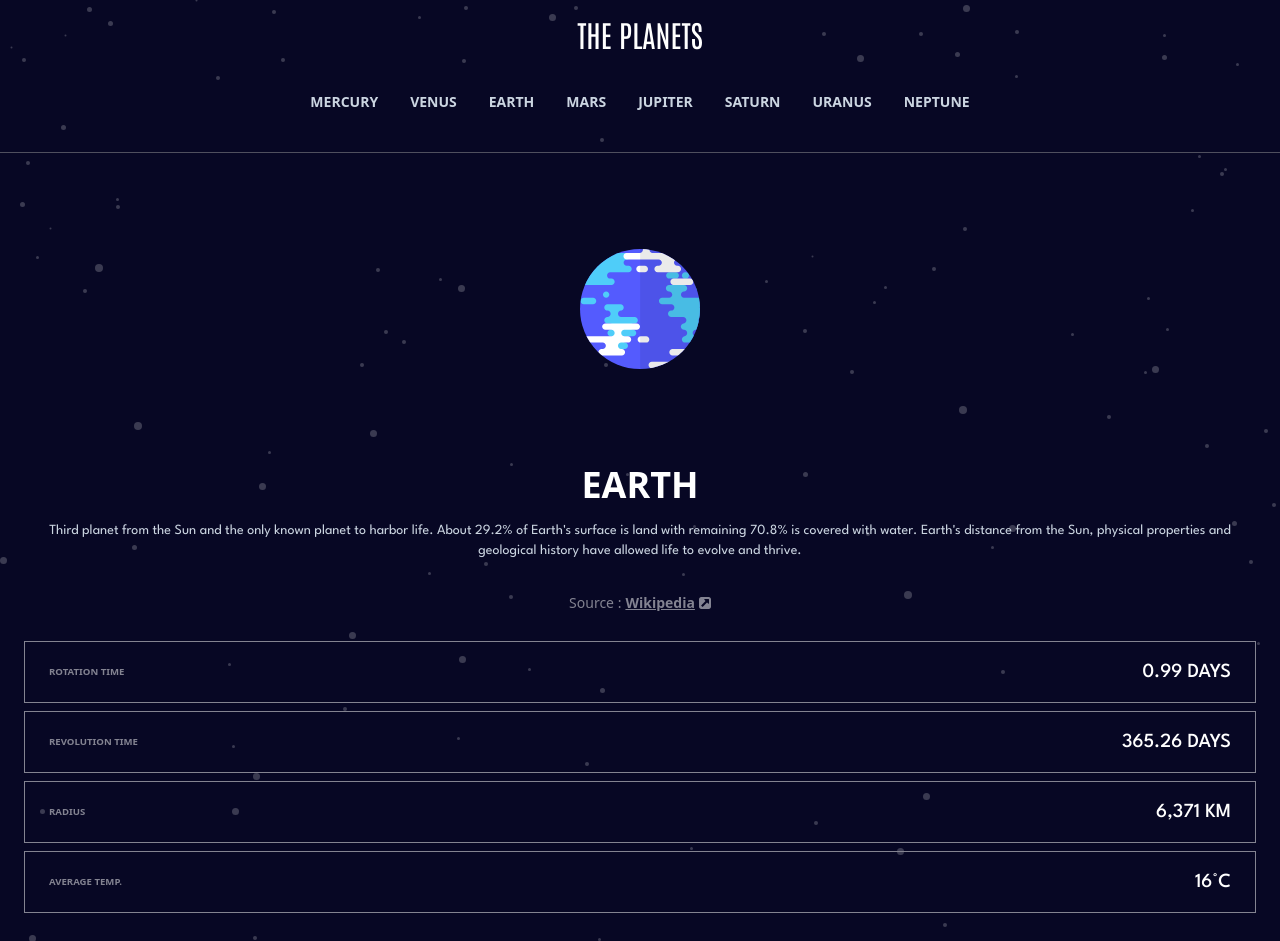
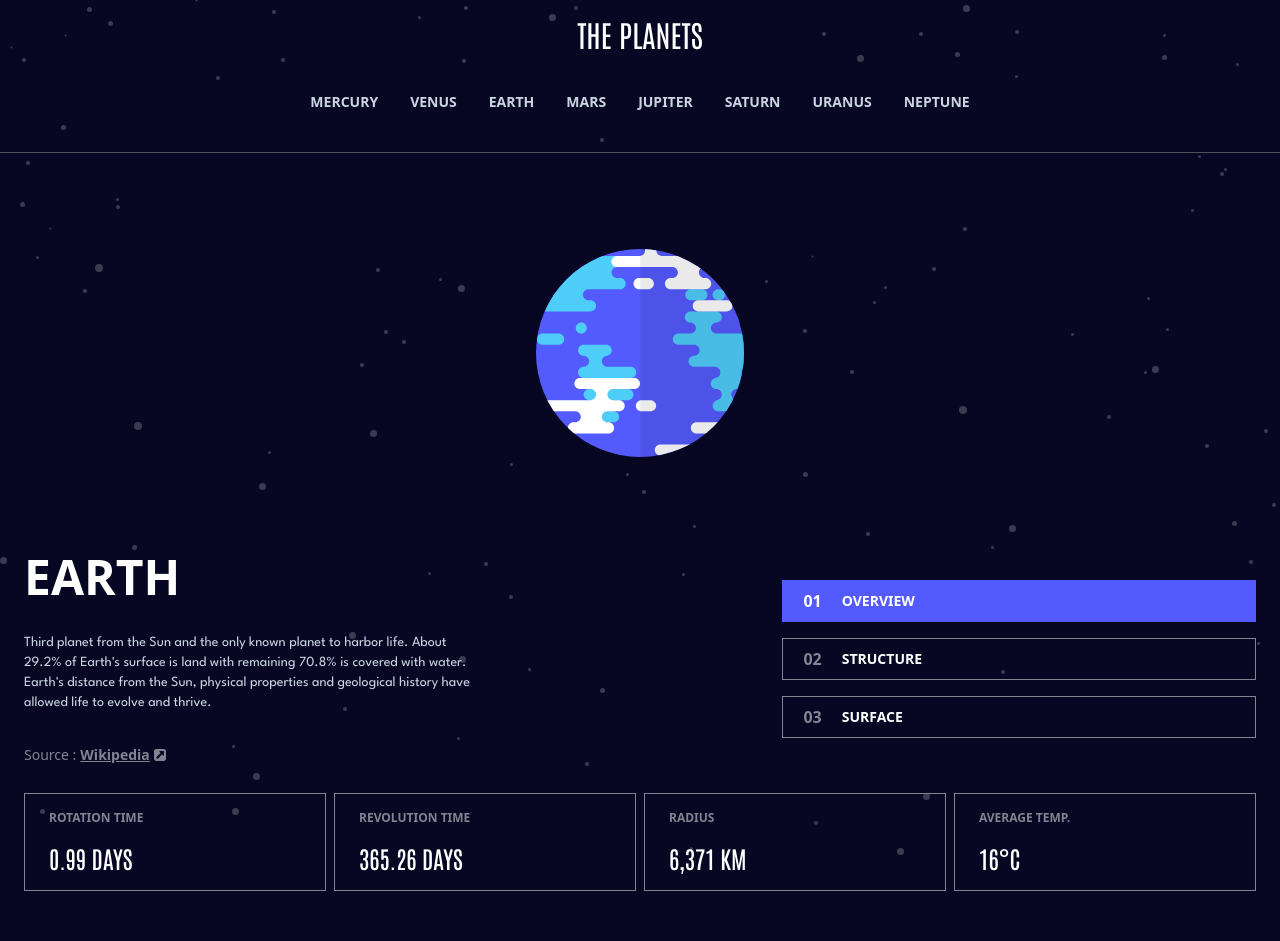
Before and after one commit to moutafatin1/planets-fact, a Next.js app: page /planet/earth in a window 1280 px wide. After the commit the page ends 919 px from the top, so only its background shows below. Built offline with nearby package versions, Linux system fonts and the light colour scheme.

Commit message:
tablet version

```diff
--- /dev/null
+++ b/src/components/planet/DesktopTabs.tsx
@@ -0,0 +1,53 @@
+import Link from "next/link";
+import { useRouter } from "next/router";
+import { fn } from "../../utils";
+import { tabs } from "./tabs";
+
+type DesktopTabsProps = {
+  planetName: string;
+};
+
+const bgColors = {
+  mercury: "bg-mercury",
+  venus: "bg-venus",
+  earth: "bg-earth",
+  mars: "bg-mars",
+  jupiter: "bg-jupiter",
+  saturn: "bg-saturn",
+  uranus: "bg-uranus",
+  neptune: "bg-neptune",
+};
+
+export const DesktopTabs = ({ planetName }: DesktopTabsProps) => {
+  const router = useRouter();
+  const { tab: tabParams = "overview" } = router.query;
+  const bgColor = bgColors[planetName.toLowerCase() as keyof typeof bgColors];
+
+  return (
+    <nav className="hidden min-w-[18rem] flex-[2] flex-col gap-4 md:flex">
+      {tabs.map((tab, index) => (
+        <Link
+          key={tab.name}
+          href={`/planet/${planetName.toLowerCase()}/?tab=${
+            tab.key ? tab.key : tab.name
+          }`}
+          className={fn(
+            "flex items-center gap-5 border border-silver px-5 py-2 font-bold",
+            tabParams === (tab.key ? tab.key : tab.name) &&
+              `border-opacity-0 ${bgColor}`
+          )}
+        >
+          <span
+            className={fn(
+              "text-silver",
+              tabParams === (tab.key ? tab.key : tab.name) && "text-white"
+            )}
+          >
+            0{index + 1}
+          </span>
+          <span className="text-sm uppercase text-white">{tab.name}</span>
+        </Link>
+      ))}
+    </nav>
+  );
+};
--- a/src/components/planet/MobileTabs.tsx
+++ b/src/components/planet/MobileTabs.tsx
@@ -2,19 +2,9 @@ import Link from "next/link";
 import { useRouter } from "next/router";
 import { spartan } from "../../pages";
 import { fn } from "../../utils";
+import { tabs } from "./tabs";
 
-const tabs = [
-  {
-    name: "overview",
-  },
-  {
-    name: "structure",
-  },
-  {
-    name: "surface",
-    key: "geology",
-  },
-];
+
 
 type MobileTabsProps = {
   planetName: string;
--- /dev/null
+++ b/src/components/planet/tabs.ts
@@ -0,0 +1,12 @@
+export const tabs = [
+  {
+    name: "overview",
+  },
+  {
+    name: "structure",
+  },
+  {
+    name: "surface",
+    key: "geology",
+  },
+];
--- a/src/pages/planet/[planetName].tsx
+++ b/src/pages/planet/[planetName].tsx
@@ -3,10 +3,11 @@ import Image from "next/image";
 import Link from "next/link";
 import { useRouter } from "next/router";
 import type { ParsedUrlQuery } from "querystring";
-import { spartan } from "..";
+import { antonio, spartan } from "..";
 import { PlanetsData } from "../../../data";
 import { Header } from "../../components/Header";
 import { IconSource } from "../../components/icons";
+import { DesktopTabs } from "../../components/planet/DesktopTabs";
 import { MobileTabs } from "../../components/planet/MobileTabs";
 import { fn } from "../../utils";
 
@@ -52,21 +53,28 @@ const PlantDetailsPage = ({
       <Header />
       <MobileTabs planetName={planet.name} />
       <main>
+        <figure className="relative mx-auto my-24 h-32 w-32 md:h-52 md:w-52">
           <Image
             src={imageSrc}
             alt={planet.name}
-          width={120}
-          height={120}
-          className="mx-auto my-24"
+            fill
+            className="absolute mx-auto"
           />
-        <div className="px-6 text-center">
-          <h2 className="text-4xl font-bold uppercase text-white">
+        </figure>
+        <div className="px-6 text-center md:flex md:items-center md:gap-12 md:text-left">
+          <div className="flex-[3]">
+            <h2 className="text-4xl font-bold uppercase text-white md:text-5xl">
               {planet.name}
             </h2>
-          <p className={fn("mt-4 text-sm text-slate-300", spartan.className)}>
+            <p
+              className={fn(
+                "mt-4 text-sm text-slate-300 md:mt-8 md:max-w-md",
+                spartan.className
+              )}
+            >
               {currentTabPlanet.content}
             </p>
-          <span className="mt-8 flex items-center justify-center text-sm capitalize text-silver">
+            <span className="mt-8 flex items-center justify-center text-sm capitalize text-silver md:justify-start">
               source :{" "}
               <Link
                 href={currentTabPlanet.source}
@@ -76,19 +84,22 @@ const PlantDetailsPage = ({
                 wikipedia <IconSource />
               </Link>
             </span>
-          <ul className="my-7 flex flex-col gap-2">
+          </div>
+          <DesktopTabs planetName={planet.name} />
+        </div>
+        <ul className="my-7 flex flex-col gap-2 px-6 md:flex-row md:justify-evenly">
           {stats.map((stat) => (
             <li
               key={stat.key}
-                className="flex items-center justify-between border border-silver px-6 py-4"
+              className="flex flex-1 items-center justify-between border border-silver px-6 py-4 md:flex-col md:items-start md:gap-y-4"
             >
-                <span className="flex-shrink-0 text-[0.6rem] font-bold uppercase text-silver">
+              <span className="flex-shrink-0 text-[0.6rem] font-bold uppercase text-silver md:text-xs">
                 {stat.name}
               </span>
               <span
                 className={fn(
-                    "flex-shrink-0 text-xl font-medium uppercase text-white",
-                    spartan.className
+                  "flex-shrink-0 text-xl font-medium uppercase text-white md:text-2xl",
+                  antonio.className
                 )}
               >
                 {
@@ -104,7 +115,6 @@ const PlantDetailsPage = ({
             </li>
           ))}
         </ul>
-        </div>
       </main>
     </>
   );
```
Lines whose indentation alone changed are shown as unchanged.
